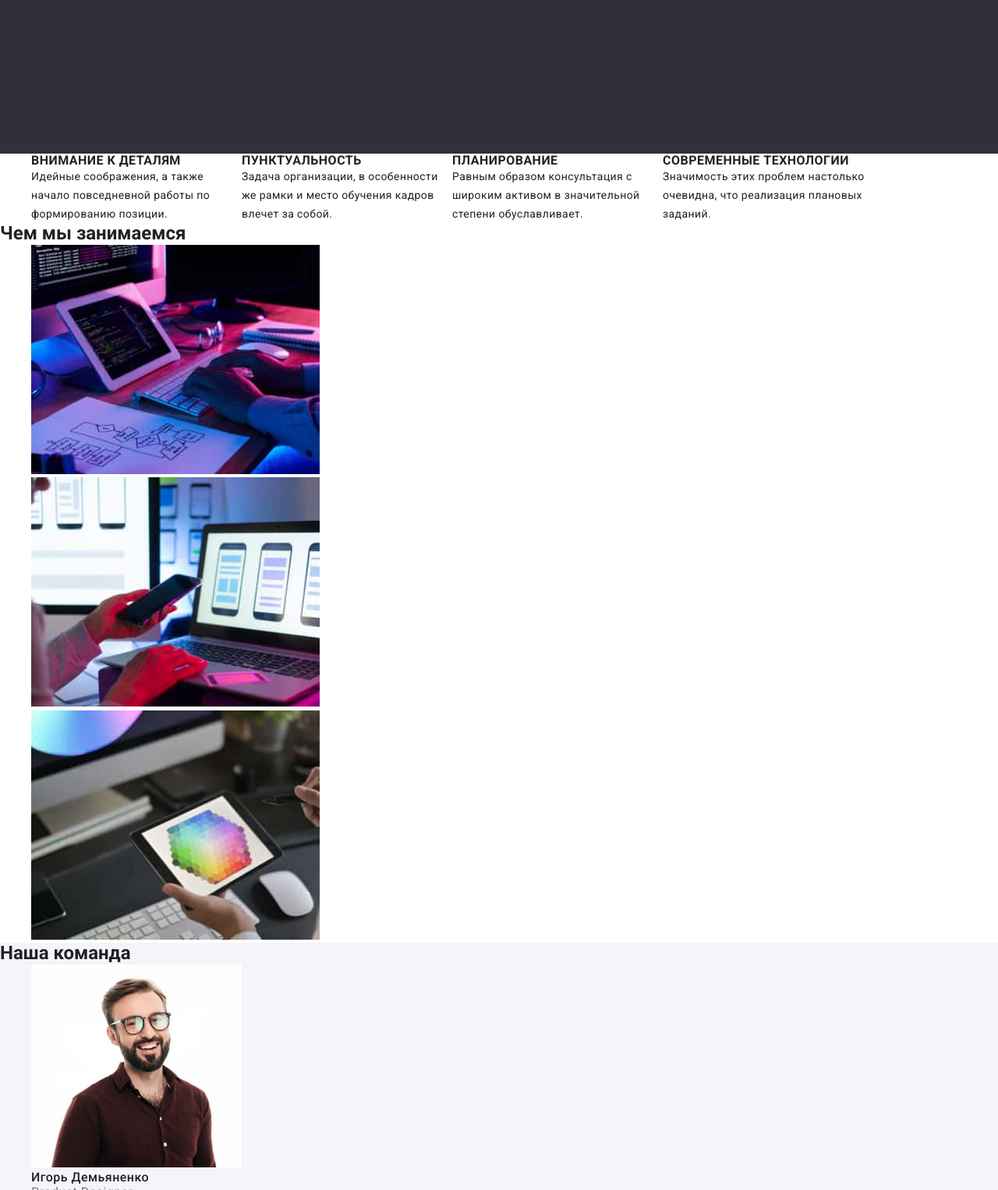
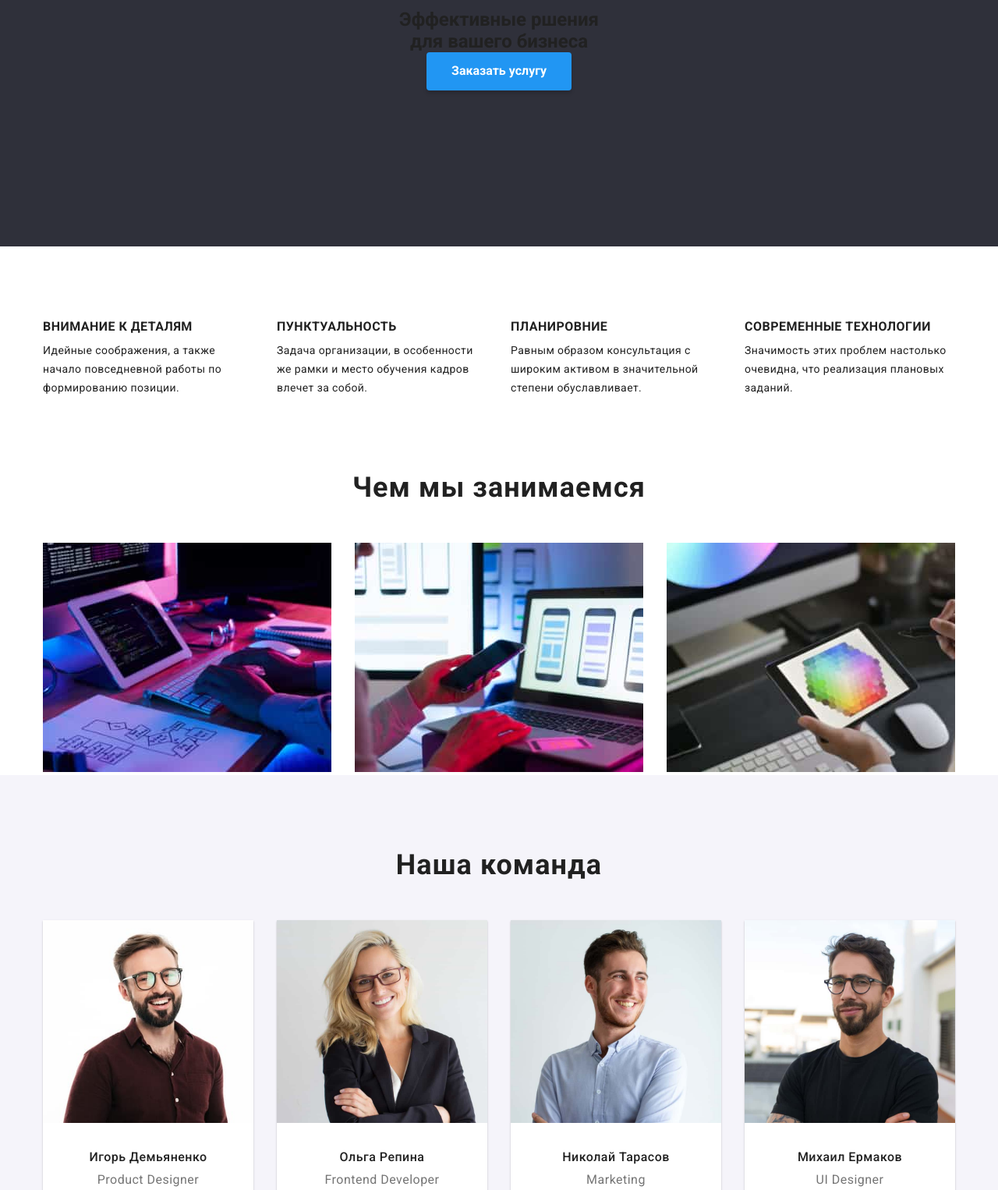
Before and after one commit to IrynaDiachenko/goit-markup-hw-03, a plain HTML site: page index.html in a window 1280 px wide. Shown: the part 269-1795 px from the top of the page at 78% size. Drawn offline with nearby package versions, Linux system fonts and the light colour scheme.

Commit message:
Первая страница готова

```diff
--- a/css/styles.css
+++ b/css/styles.css
@@ -47,17 +47,10 @@ p {
     margin-bottom: 0;
 }
 
-ul,
-ol {
-    margin-top: 0;
-    margin-bottom: 0;
-    padding-left: 0;
-/*margin-block-start: 1em;
-margin-block-end: 1em;
-margin-inline-start: 0px;
-margin-inline-end: 0px;
-*/
-padding-inline-start: 40px;
+ul{
+    list-style: none;
+    padding: 0;
+    margin: 0;
 }
 
 a {
@@ -66,10 +59,16 @@ a {
 }
 
 li {
-    list-style-type: none;
+display: list-item;
+text-align: -webkit-match-parent;
+
+list-style-type: none;
     /* Убираем маркеры */
 }
 
+.header {
+    border-bottom: 1px solid #ececec;
+}
 
 *,
 ::after,
@@ -77,21 +76,20 @@ li {
     box-sizing: border-box;
 }
 
-.header>.container {
+header {
+    display: block;
+}
+
+.header > .container {
     display: flex;
     align-items: center;
 }
 
-.header {
-        border-bottom: 1px solid #ececec;
-        display: block;
-    }
 
 .container {
     margin-left: auto;
     margin-right: auto;
-    width: 1230px;
-    /*outline: solid brown 1px;*/
+    width: 1200px;
     padding-left: 15px;
     padding-right: 15px;
 }
@@ -101,7 +99,7 @@ li {
     align-items: center;
 }
 
-.item{
+.item:not(:last-child) {
     margin-right: 50px;
 }
 
@@ -110,6 +108,8 @@ li {
 }
 
 .header-adress {
+color: var(--color-tipe);
+
 font-weight: 500;
 line-height: 14px;
  line-height: 1.14;
@@ -117,9 +117,9 @@ line-height: 14px;
  margin-left: auto;
 }
 .adress {
-    display: flex;
+    /*display: flex;*/
     margin-left: auto;
-}*/
+}
 
 .test-link:hover,
 .header-adress:hover,
@@ -142,10 +142,7 @@ line-height: 14px;
      padding-bottom: 32px;
 }
 
-.header-adress,
-.command {
-    color: var(--color-tipe);
-}
+<-- MAIN -->
 
 .main-title {
     color: var(--main-color);
@@ -155,10 +152,22 @@ line-height: 14px;
      text-align: center;
      letter-spacing: 0.06em;
      text-transform: uppercase;
+     margin-top: 0;
+     margin-bottom: 30px;
 }
 
 .title {
     background-color: var(--color-font);
+}
+
+
+.title-align {
+    margin-left: auto;
+    margin-right: auto;
+    width: 696px;
+    padding-top: 200px;
+    padding-bottom: 200px;
+    text-align: center;
 }
 
 .btn-order {
@@ -168,53 +177,161 @@ background-color: var(--color-link);
  font-size: 16px;
  line-height: 1.8;
 
+ border: none;
+ box-shadow: 0px 4px 4px rgb(0 0 0 / 15%);
  border-radius: 4px;
- margin-bottom: 200px;
+ /*margin-bottom: 200px;*/
+
  padding: 10px 32px;
  cursor: pointer;
-}
 
-.features {
-    display: flex;
-    flex-wrap: wrap;
-    /*justify-content: space-between; */
-}
-
-.features .features-list {
-    width: 270px;
+ display: inline-block;
 
 }
 
+.section {
+    padding-top: 94px;
+
+}
+
+div, section, p, h2{
+    display: block;
+}
+
+.features-list {
+    /*width: 270px;
+    margin-right: 30px;
+    margin-bottom: 30px; */
+    flex-basis: calc(100% / 4 - var(--card-set-gap));
+    display: block;
+    margin-right: var(--card-set-gap);
+    }
+
+   /* .features-list:nth-child(3n){
+        margin-right: 0;
+    }
+    */
+
+.features{
+    display: flex;
+    flex-wrap: wrap;
+    margin-right: calc(-1 * var(--card-set-gap));
+}
+
 .features-title {
+   color: var(--text-color);
    font-weight: 700;
    font-size: 16px;
    line-height: 1.12;
    letter-spacing: 0.03em;
    text-transform: uppercase;
+
+   margin-top: 0;
+   margin-bottom: 10px;
 }
 
+
+
 .features-subject {
-    font-weight: 400;
+    /*font-weight: 400;*/
     font-size: 14px;
     line-height: 1.71;
     letter-spacing: 0.03em;
-}
 
-h2 .hero-title {
-    font-weight: 700;
-    font-size: 36px;
-    line-height: 1.16;
-    letter-spacing: 0.03em;
+    margin-top: 0;
+    margin-bottom: 0;
 }
 
 
+.hero-title {
+    font-size: 36px;
+    font-weight: 700;
+    line-height: 1.17;
+    letter-spacing: 0.03em;
+    text-align: center;
+    margin-top: 0;
+    margin-bottom: 50px;
+}
+
+.service {
+    display: flex;
+    flex-wrap: wrap;
+    margin-right: calc(-1 * var(--card-set-gap));
+}
+
+.service-item {
+    flex-basis: calc(100% / 3 - var(--card-set-gap));
+    margin-right: var(--card-set-gap);
+}
+
+
+/* TEAM */
+
+.team {
+    display: flex;
+    flex-wrap: wrap;
+    margin-right: calc(-1 * var(--card-set-gap));
+}
+
+.team-item {
+    flex-basis: calc(100% / 4 - var(--card-set-gap));
+    margin-right: var(--card-set-gap);
+    background-color: var(--main-color);
+    box-shadow: 0px 1px 3px rgba(0, 0, 0, 0.12),
+                0px 1px 1px rgba(0, 0, 0, 0.14),
+                0px 2px 1px rgba(0, 0, 0, 0.2);
+    border-radius: 0px 0px 4px 4px;
+}
+
+.member {
+    padding: 30px 0;
+    display: block;
+}
+
+.picture-name {
+    font-weight: 500;
+    font-size: 16px;
+    line-height: 1.18;
+    letter-spacing: 0.03em;
+
+    text-align: center;
+    margin-top: 0px;
+    margin-bottom: 10px;
+}
+
 .command {
+    color: var(--color-tipe);
+
     font-weight: 400;
     font-size: 16px;
     line-height: 1.12;
     letter-spacing: 0.03em;
+
+    text-align: center;
+    margin-top: 0px;
+    margin-bottom: 0px;
 }
 
+
+
+/* FOOTER */
+
+.footer {
+    background-color: var(--color-font);
+    padding-top: 60px;
+    padding-bottom: 60px;
+}
+
+footer .logo {
+    color: var(--main-color);
+    display: inline-block;
+    margin-bottom: 20px;
+}
+
+address {
+    display: block;
+    font-style: italic;
+}
 
 .footer-adress {
     color: var(--main-color);
@@ -232,6 +349,9 @@ line-height: 1.71;
 letter-spacing: 0.03em;
 
 color: rgba(255, 255, 255, 0.6);
+
+display: block;
+margin-top: 9px;
 }
 
 .footer-adress-mail:hover,
@@ -265,12 +385,7 @@ cursor: pointer;
     background-color: #F5F4FA;
 }
 
-.picture-name {
-    font-weight: 500;
-    font-size: 16px;
-    line-height: 1.18;
-    letter-spacing: 0.03em;
-}
+
 
 
 
@@ -281,11 +396,3 @@ cursor: pointer;
     line-height: 1.87;
     letter-spacing: 0.03em;
 }
-
-.footer-contacts {
-    background-color: var(--color-font);
-}
-
-footer .logo {
-    color: var(--main-color);
-}
--- a/index.html
+++ b/index.html
@@ -45,108 +45,130 @@
 
 <main>
     <section class="title">
-        <h1 class="main-title">ЭФФЕКТИВНЫЕ РЕШЕНИЯ<br> ДЛЯ ВАШЕГО БИЗНЕСА</h1>
+        <div class="title-align">
+            <h1 class="main-title">Эффективные ршения<br> для вашего бизнеса</h1>
             <button type="button" class="btn-order">Заказать услугу</button>
+        </div>
     </section>
 
 
-    <section>
+    <section class="section">
         <!-- Скрытый заголовой к Секции2
             <h2>Наши особенности</h2> -->
-
+        <div class="container">
             <ul class="features">
                 <li class="features-list">
-                <h3 class="features-title">ВНИМАНИЕ К ДЕТАЛЯМ</h3>
+                    <h3 class="features-title">Внимание к деталям</h3>
                     <p class="features-subject">
                         Идейные соображения, а также начало повседневной работы по формированию позиции.
                     </p>
                 </li>
 
                 <li class="features-list">
-                <h3 class="features-title">ПУНКТУАЛЬНОСТЬ</h3>
+                    <h3 class="features-title">Пунктуальность</h3>
                     <p class="features-subject">
                         Задача организации, в особенности же рамки и место обучения кадров влечет за собой.
                     </p>
                 </li>
 
                 <li class="features-list">
-                <h3 class="features-title">ПЛАНИРОВАНИЕ</h3>
+                    <h3 class="features-title">Планировние</h3>
                     <p class="features-subject">
                         Равным образом консультация с широким активом в значительной степени обуславливает.
                     </p>
                 </li>
 
                 <li class="features-list">
-                <h3 class="features-title">СОВРЕМЕННЫЕ ТЕХНОЛОГИИ</h3>
+                    <h3 class="features-title">Современные технологии</h3>
                     <p class="features-subject">
                         Значимость этих проблем настолько очевидна, что реализация плановых заданий.
                     </p>
 
                 </li>
             </ul>
+        </div>
     </section>
 
+
+
+
     <!--Чем занимаемся-->
-    <section>
+    <section class="section service-space">
+        <div class="container">
             <h2 class="hero-title">Чем мы занимаемся</h2>
-        <ul>
-            <li>
+            <ul class="service">
+                <li class="service-item">
                     <img src="./images/img.jpg" alt="Разработка" width="370" height="294">
                 </li>
 
-            <li>
+                <li class="service-item">
                     <img src="./images/img1.jpg" alt="Проэктирование" width="370" height="294">
                 </li>
-            <li>
+                <li class="service-item">
                     <img src="./images/img2.jpg" alt="Дизайн" width="370" height="294">
                 </li>
             </ul>
+        </div>
     </section>
 
     <!--TEAM-->
     <section class="hero">
-        <h2 class="hero-title">Наша команда</h2>
-        <ul>
-            <li>
+        <div class="container">
+            <h2 class="section hero-title">Наша команда</h2>
+            <ul class="team">
+                <li class="team-item">
                     <img src="./images/foto1.jpg" alt="Продакт менеджер" width="270" height="260">
+
+                    <div class="member">
                         <h3 class="picture-name">Игорь Демьяненко</h3>
                         <p lang="en" class="command">Product Designer</p>
+                    </div>
                 </li>
 
-            <li>
+                <li class="team-item">
                     <img src="./images/foto2.jpg" alt="Фронтенд разработчик" width="270" height="260">
+                    <div class="member">
                         <h3 class="picture-name">Ольга Репина</h3>
                         <p lang="en" class="command">Frontend Developer</p>
+                    </div>
                 </li>
 
-            <li>
+                <li class="team-item">
                     <img src="./images/foto3.jpg" alt="Маркетинг" width="270" height="260">
+
+                    <div class="member">
                         <h3 class="picture-name">Николай Тарасов</h3>
                         <p lang="en" class="command">Marketing</p>
+                    </div>
                 </li>
 
-            <li>
+                <li class="team-item">
                     <img src="./images/foto4.jpg" alt="Дизайнер" width="270" height="260">
+                    <div class="member">
                         <h3 class="picture-name">Михаил Ермаков</h3>
                         <p lang="en" class="command">UI Designer</p>
+                    </div>
                 </li>
             </ul>
+        </div>
     </section>
 </main>
 
 <!--Контакты-->
-<footer class="footer-contacts">
-
+<footer class="footer">
+    <div class="container">
+        <li><a href="./index.html" lang="en" class="logo"><span class="logo-accent">Web</span>studio</a>
+        </li>
         <address>
             <ul class="footer-nav">
-            <li><a href="./index.html" lang="en" class="logo"><span class="logo-accent">Web</span>studio</a>
-            </li>
+
                 <li><a href="https://goo.gl/maps/8NbSCPgEPVCYa1LM7" class="footer-adress">г. Киев, пр-т Леси
                         Украинки,
                         26</a></li>
                 <li> <a href="info@devstudio.com" class="footer-adress-mail">info@devstudio.com</a></li>
                 <li> <a href="tel:+380961111111" class="footer-adress-tel">+38 096 111 11 11</a></li>
             </ul>
+    </div>
     </address>
 </footer>
 
```
Also changed, not shown: portfolio.html (+28 -15 lines). Lines whose indentation alone changed are shown as unchanged.
